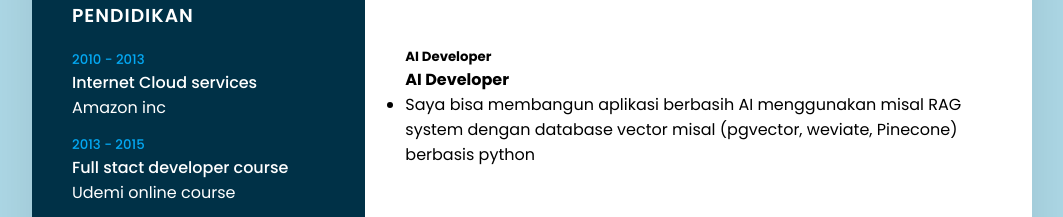
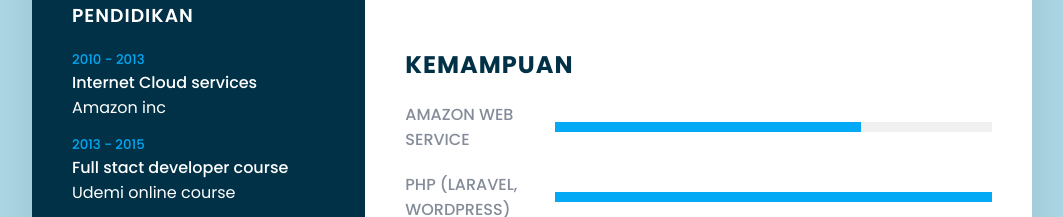
Before and after one commit to adipatiarya/adipatiarya.github.io, a plain HTML site: page index.html in a window 1280 px wide. Shown: the part 713-930 px from the top of the page, without its empty margins (108-1171 px from the left). Drawn offline with Linux system fonts and the light colour scheme.

Commit message:
Update index.html

```diff
--- a/index.html
+++ b/index.html
@@ -182,20 +182,6 @@
             </div>
           </div>
         </div>
-        <div class="box">
-            <div class="year_company">
-              <h5>AI Developer</h5>
-            </div>
-            <div class="text">
-              <h4>AI Developer</h4>
-              <ul>
-                <li>
-                  Saya bisa membangun aplikasi berbasih AI menggunakan misal RAG system dengan database vector misal (pgvector, weviate, Pinecone) berbasis python
-                </li>
-              </ul>
-            </div>
-          </div>
-        </div>
         <div class="about skills">
           <h2 class="title2">Kemampuan</h2>
           <div class="box">
```
